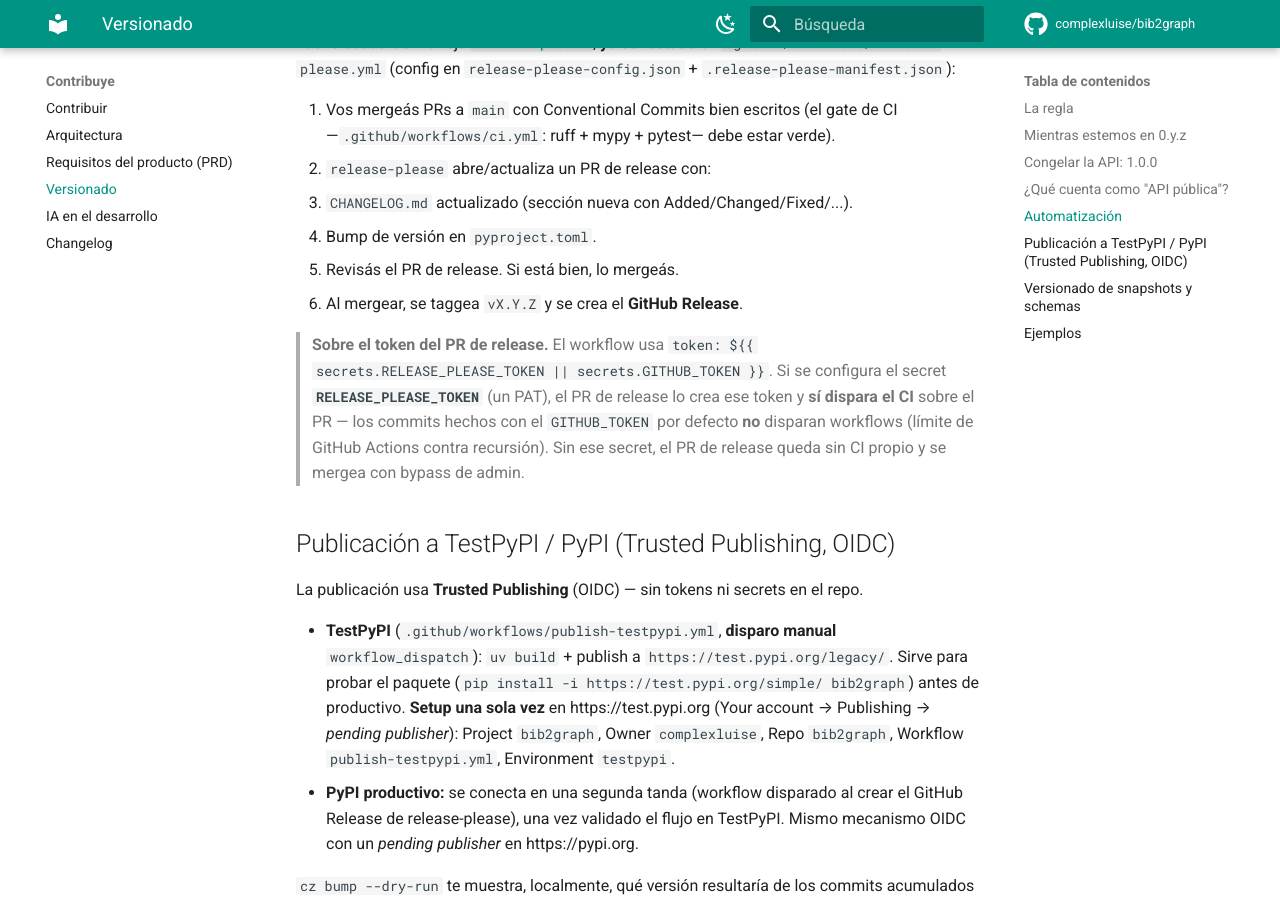
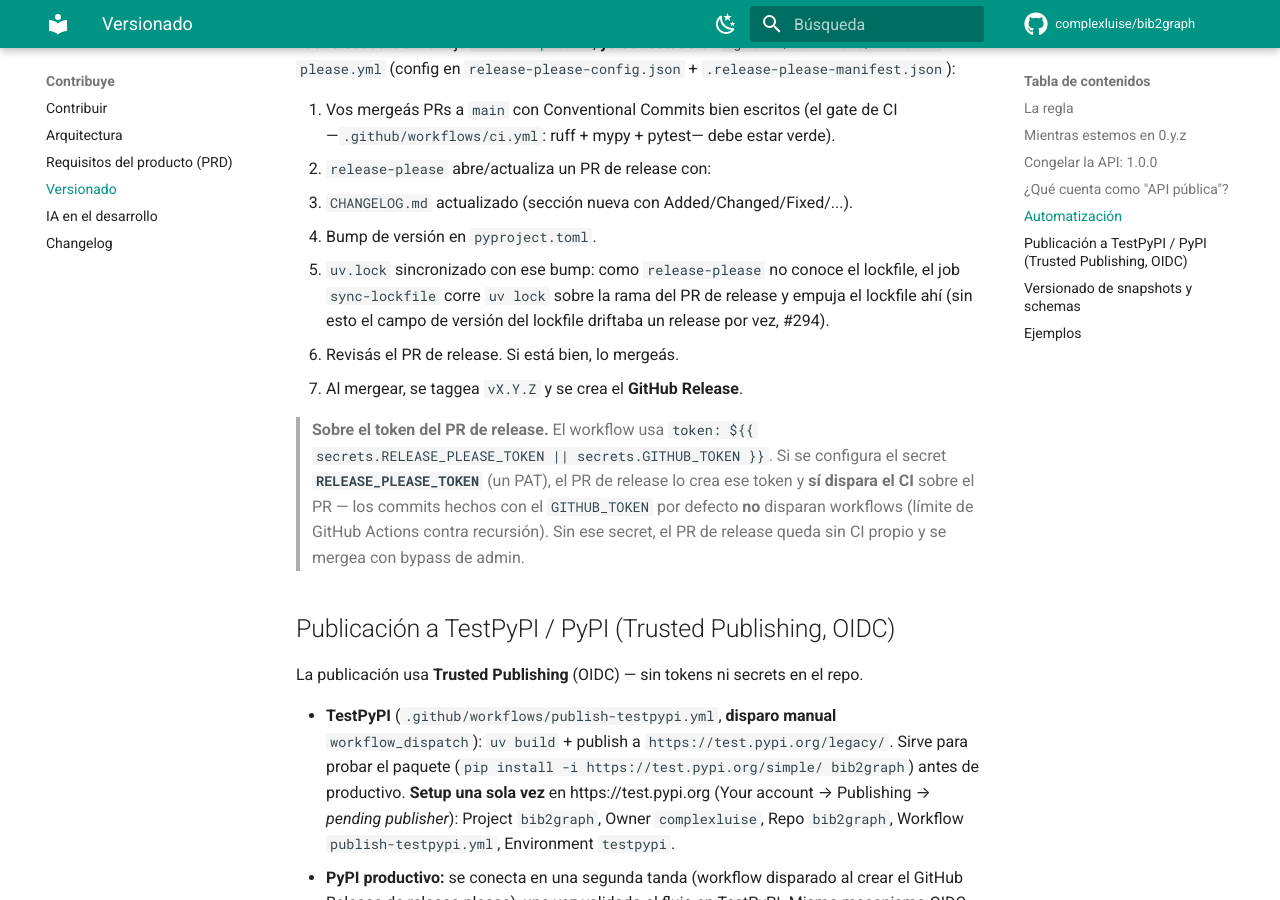
Before and after one commit to complexluise/bib2graph, an MkDocs documentation site: the page built from docs/versioning.md, in a window 1280 px wide and 900 px high, scrolled down 1766 px. Built offline with MkDocs 1.6.1 and Material for MkDocs 9.7.7, drawn with Linux system fonts in a browser that asks for light colours; comment, search, counter and statistics services are not loaded.

Commit message:
fix(release): sincroniza uv.lock en el PR de release (#294) (#295)
release-please (release-type: python) bumpea pyproject.toml/CHANGELOG pero no
conoce uv.lock, así que el campo de versión del paquete raíz driftaba un release
por vez (se detectó el lockfile en 0.11.0 con el proyecto en 0.13.0). Nuevo job
`sync-lockfile` corre `uv lock` sobre la rama del PR de release y empuja el
lockfile ahí, para que bump y lock viajen juntos por el CI del release.

Incluye .gitattributes fijando `uv.lock text eol=lf` (mata el warning CRLF en
Windows) y reconcilia el lockfile actual a 0.13.0.

Co-authored-by: Claude Opus 4.8 (1M context) <noreply@anthropic.com>

```diff
--- a/VERSIONING.md
+++ b/VERSIONING.md
@@ -75,6 +75,9 @@ Las releases las maneja [`release-please`](https://github.com/googleapis/release
 2. `release-please` abre/actualiza un PR de release con:
    - `CHANGELOG.md` actualizado (sección nueva con Added/Changed/Fixed/...).
    - Bump de versión en `pyproject.toml`.
+   - `uv.lock` sincronizado con ese bump: como `release-please` no conoce el lockfile,
+     el job `sync-lockfile` corre `uv lock` sobre la rama del PR de release y empuja el
+     lockfile ahí (sin esto el campo de versión del lockfile driftaba un release por vez, #294).
 3. Revisás el PR de release. Si está bien, lo mergeás.
 4. Al mergear, se taggea `vX.Y.Z` y se crea el **GitHub Release**.
 
```
Also changed, not shown: 3 other files.
